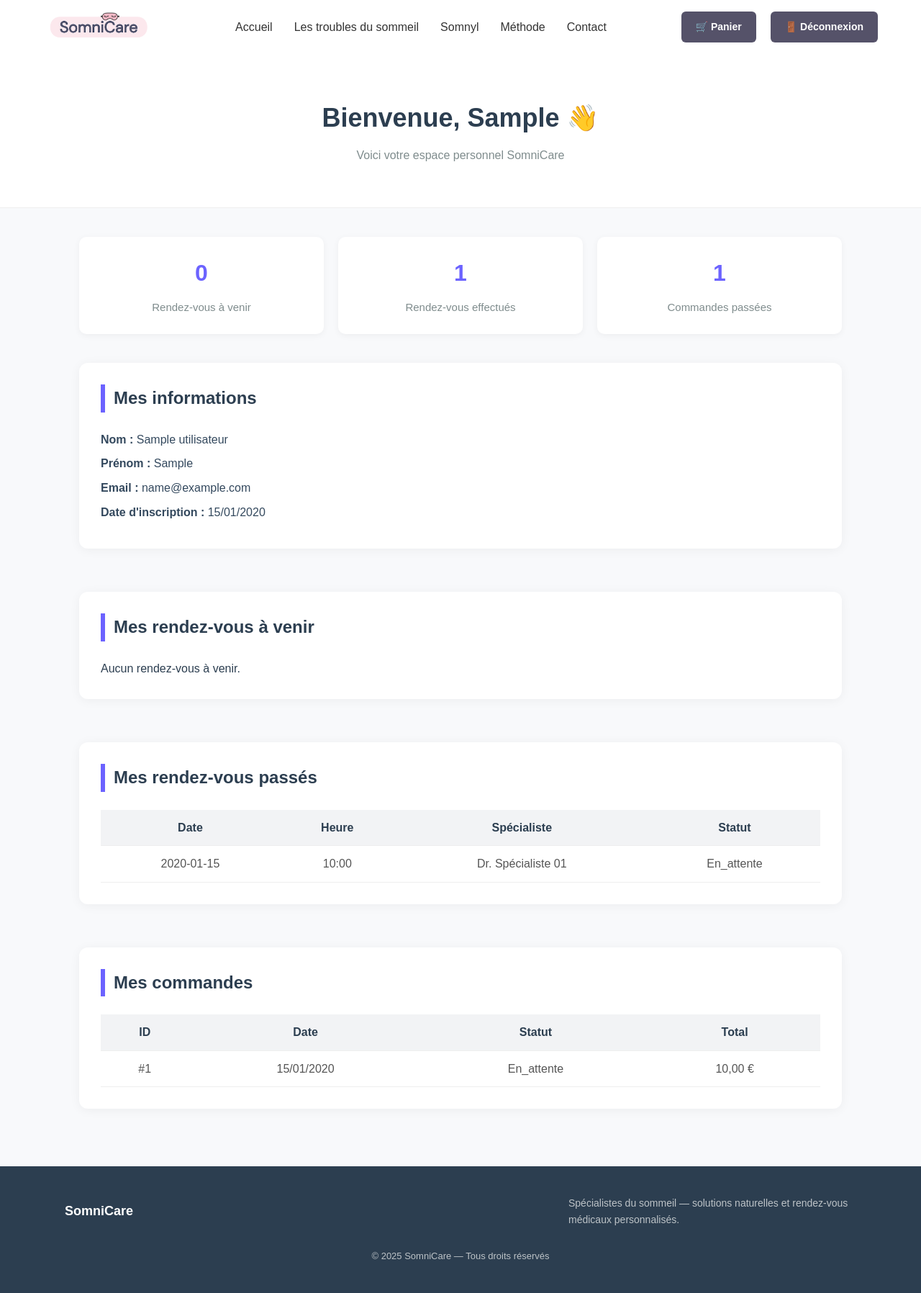
After one commit to samy954/SOMNICARE, a PHP site: page /espace.php in a window 1280 px wide. The commit adds this page. Shown: the whole page at 72% size. Run offline with PHP 8.4, Linux system fonts and the light colour scheme; the visitor is signed in with stand-in values (Sample User, id 1); tables that the repository leaves empty hold one stand-in row (values such as "Sample post").

Commit message:
Ajout de l'espace utilisateur

```diff
--- a/Projet_Somnicaire/Site/connexion.php
+++ b/Projet_Somnicaire/Site/connexion.php
@@ -4,7 +4,7 @@ session_start();
 // === Connexion à la base de données ===
 $servername = "localhost";
 $username = "root";
-$password = "root"; // ou "" selon ta config MAMP
+$password = "root";
 $dbname = "somnicare";
 
 $conn = new mysqli($servername, $username, $password, $dbname);
--- a/Projet_Somnicaire/Site/contact.php
+++ b/Projet_Somnicaire/Site/contact.php
@@ -1,5 +1,5 @@
 <?php
-session_start(); // ✅ permet d'afficher le prénom dans la navbar
+session_start();
 
 error_reporting(E_ALL);
 ini_set('display_errors', 1);
@@ -7,7 +7,7 @@ ini_set('display_errors', 1);
 // === Connexion à la base de données ===
 $servername = "localhost";
 $username = "root";
-$password = "root"; // ou "" selon ton MAMP
+$password = "root";
 $dbname = "somnicare";
 
 $conn = new mysqli($servername, $username, $password, $dbname);
@@ -90,7 +90,6 @@ $conn->close();
                     <span class="language-text">FR</span>
                 </div>
 
-                <!-- ✅ Bouton dynamique -->
                 <?php if (isset($_SESSION["prenom"])): ?>
                     <a href="espace.php" class="btn-identifier">
                         Mon espace (<?php echo htmlspecialchars($_SESSION["prenom"]); ?>)
--- /dev/null
+++ b/Projet_Somnicaire/Site/css/espace.css
@@ -0,0 +1,194 @@
+/* --- Styles généraux pour la page espace --- */
+body {
+  background-color: #f8f9fb;
+  color: #2c3e50;
+  font-family: "Segoe UI", Arial, sans-serif;
+  line-height: 1.6;
+}
+
+/* Section titre */
+.page-header {
+  background-color: #fff;
+  text-align: center;
+  padding: 60px 20px;
+  border-bottom: 1px solid #eee;
+}
+
+.page-header h1 {
+  font-size: 36px;
+  color: #2c3e50;
+  margin-bottom: 10px;
+}
+
+.page-header p {
+  color: #7f8c8d;
+  font-size: 16px;
+}
+
+/* Conteneur principal */
+.dashboard {
+  max-width: 1100px;
+  margin: 40px auto;
+  padding: 0 20px;
+}
+
+/* Statistiques en haut */
+.stats {
+  display: flex;
+  flex-wrap: wrap;
+  justify-content: space-between;
+  gap: 20px;
+  margin-bottom: 40px;
+}
+
+.stat-box {
+  flex: 1;
+  background-color: #fff;
+  border-radius: 10px;
+  text-align: center;
+  padding: 25px 15px;
+  box-shadow: 0 2px 10px rgba(0, 0, 0, 0.05);
+  transition: transform 0.3s;
+}
+
+.stat-box:hover {
+  transform: translateY(-5px);
+}
+
+.stat-box h3 {
+  font-size: 32px;
+  color: #6c63ff;
+  margin-bottom: 10px;
+}
+
+.stat-box p {
+  color: #7f8c8d;
+  font-size: 15px;
+}
+
+/* Sections */
+.section {
+  margin-bottom: 60px;
+  background-color: #fff;
+  padding: 30px;
+  border-radius: 12px;
+  box-shadow: 0 2px 15px rgba(0, 0, 0, 0.05);
+}
+
+.section h2 {
+  font-size: 24px;
+  margin-bottom: 25px;
+  color: #2c3e50;
+  border-left: 6px solid #6c63ff;
+  padding-left: 12px;
+}
+
+/* Info utilisateur */
+.info-box p {
+  font-size: 16px;
+  margin: 8px 0;
+  color: #34495e;
+}
+
+/* Tableaux */
+table {
+  width: 100%;
+  border-collapse: collapse;
+  margin-top: 15px;
+}
+
+th, td {
+  padding: 12px 10px;
+  text-align: center;
+  border-bottom: 1px solid #eee;
+}
+
+th {
+  background-color: #f2f3f5;
+  color: #2c3e50;
+  font-weight: 600;
+}
+
+td {
+  color: #555;
+}
+
+tr:hover {
+  background-color: #f8f9ff;
+}
+
+/* Boutons d’action dans les tableaux */
+.btn-table {
+  display: inline-block;
+  padding: 6px 14px;
+  border-radius: 6px;
+  text-decoration: none;
+  color: white;
+  font-weight: 600;
+  background-color: #6c63ff;
+  transition: background-color 0.3s;
+}
+
+.btn-table:hover {
+  background-color: #584be8;
+}
+
+.btn-table.danger {
+  background-color: #e74c3c;
+}
+
+.btn-table.danger:hover {
+  background-color: #c0392b;
+}
+
+/* Responsive */
+@media (max-width: 768px) {
+  .stats {
+    flex-direction: column;
+  }
+
+  table, th, td {
+    font-size: 14px;
+  }
+
+  .section {
+    padding: 20px;
+  }
+
+  .stat-box {
+    padding: 20px 10px;
+  }
+}
+
+/* Pied de page cohérent */
+footer {
+  background-color: #2c3e50;
+  color: white;
+  padding: 40px 0;
+  margin-top: 80px;
+}
+
+.footer-content {
+  display: flex;
+  justify-content: space-between;
+  align-items: center;
+  max-width: 1100px;
+  margin: 0 auto;
+}
+
+.footer-logo {
+  font-weight: bold;
+  font-size: 18px;
+}
+
+.footer-description {
+  color: #bdc3c7;
+  font-size: 14px;
+}
+
+.footer-copyright {
+  text-align: center;
+  margin-top: 30px;
+  color: #bdc3c7;
+  font-size: 13px;
+}
--- /dev/null
+++ b/Projet_Somnicaire/Site/espace.php
@@ -0,0 +1,238 @@
+<?php
+
+session_start();
+
+
+// --- Connexion BDD ---
+$servername = "localhost";
+$username = "root";
+$password = "root";
+$dbname = "somnicare";
+
+$conn = new mysqli($servername, $username, $password, $dbname);
+if ($conn->connect_error) {
+    die("Erreur de connexion : " . $conn->connect_error);
+}
+
+// --- Sécurité : accès réservé aux utilisateurs connectés ---
+if (!isset($_SESSION["id_utilisateur"])) {
+    header("Location: connexion.php");
+    exit();
+}
+
+$id_utilisateur = $_SESSION["id_utilisateur"];
+
+// --- Récupération infos utilisateur ---
+$sql_user = "SELECT nom, prenom, email, DATE_FORMAT(date_creation, '%d/%m/%Y') AS date_creation FROM utilisateurs WHERE id_utilisateur = ?";
+$stmt_user = $conn->prepare($sql_user);
+$stmt_user->bind_param("i", $id_utilisateur);
+$stmt_user->execute();
+$result_user = $stmt_user->get_result();
+$user = $result_user->fetch_assoc();
+
+// --- Récupération des rendez-vous ---
+$sql_rdv_avenir = "
+SELECT id_rdv, date_rdv, heure_rdv, statut
+FROM rendez_vous
+WHERE id_client = ? AND date_rdv >= CURDATE()
+ORDER BY date_rdv ASC";
+$stmt_avenir = $conn->prepare($sql_rdv_avenir);
+$stmt_avenir->bind_param("i", $id_utilisateur);
+$stmt_avenir->execute();
+$rdv_avenir = $stmt_avenir->get_result();
+
+$sql_rdv_passe = "
+SELECT id_rdv, date_rdv, heure_rdv, statut
+FROM rendez_vous
+WHERE id_client = ? AND date_rdv < CURDATE()
+ORDER BY date_rdv DESC";
+$stmt_passe = $conn->prepare($sql_rdv_passe);
+$stmt_passe->bind_param("i", $id_utilisateur);
+$stmt_passe->execute();
+$rdv_passe = $stmt_passe->get_result();
+
+// --- Récupération des commandes ---
+$sql_cmd = "
+SELECT id_commande, DATE_FORMAT(date_commande, '%d/%m/%Y') AS date_commande, statut, total
+FROM commandes
+WHERE id_client = ?
+ORDER BY date_commande DESC";
+$stmt_cmd = $conn->prepare($sql_cmd);
+$stmt_cmd->bind_param("i", $id_utilisateur);
+$stmt_cmd->execute();
+$commandes = $stmt_cmd->get_result();
+
+// --- Statistiques ---
+$nb_rdv_total = $conn->query("SELECT COUNT(*) AS total FROM rendez_vous WHERE id_client = $id_utilisateur")->fetch_assoc()["total"];
+$nb_rdv_avenir = $conn->query("SELECT COUNT(*) AS total FROM rendez_vous WHERE id_client = $id_utilisateur AND date_rdv >= CURDATE()")->fetch_assoc()["total"];
+$nb_rdv_passe = $conn->query("SELECT COUNT(*) AS total FROM rendez_vous WHERE id_client = $id_utilisateur AND date_rdv < CURDATE()")->fetch_assoc()["total"];
+$nb_cmd = $conn->query("SELECT COUNT(*) AS total FROM commandes WHERE id_client = $id_utilisateur")->fetch_assoc()["total"];
+?>
+
+<!DOCTYPE html>
+<html lang="fr">
+<head>
+    <meta charset="UTF-8">
+    <meta name="viewport" content="width=device-width, initial-scale=1.0">
+    <title>Mon espace - SomniCare</title>
+    <link rel="stylesheet" href="css/base.css">
+    <link rel="stylesheet" href="css/espace.css">
+    <link rel="stylesheet" href="https://cdnjs.cloudflare.com/ajax/libs/font-awesome/6.0.0/css/all.min.css">
+</head>
+<body>
+    <!-- HEADER -->
+    <header>
+        <div class="container">
+            <div class="header-content">
+                <div class="logo">
+                    <div class="logo-image">
+                        <img src="images/logo.png" alt="SomniCare">
+                    </div>
+                </div>
+
+                <nav class="main-nav">
+                    <ul class="nav-links">
+                        <li><a href="index.php">Accueil</a></li>
+                        <li><a href="troubles-sommeil.php">Les troubles du sommeil</a></li>
+                        <li><a href="somnyl.php">Somnyl</a></li>
+                        <li><a href="methode.php">Méthode</a></li>
+                        <li><a href="contact.php">Contact</a></li>
+                    </ul>
+                </nav>
+
+                <div class="header-right">
+                    <a href="panier.php" class="btn-identifier">🛒 Panier</a>
+                    <a href="logout.php" class="btn-identifier">🚪 Déconnexion</a>
+                </div>
+            </div>
+        </div>
+    </header>
+
+    <!-- CONTENU PRINCIPAL -->
+    <section class="page-header">
+        <div class="container">
+            <h1>Bienvenue, <?php echo htmlspecialchars($user["prenom"]); ?> 👋</h1>
+            <p>Voici votre espace personnel SomniCare</p>
+        </div>
+    </section>
+
+    <section class="dashboard container">
+        <div class="stats">
+            <div class="stat-box">
+                <h3><?php echo $nb_rdv_avenir; ?></h3>
+                <p>Rendez-vous à venir</p>
+            </div>
+            <div class="stat-box">
+                <h3><?php echo $nb_rdv_passe; ?></h3>
+                <p>Rendez-vous effectués</p>
+            </div>
+            <div class="stat-box">
+                <h3><?php echo $nb_cmd; ?></h3>
+                <p>Commandes passées</p>
+            </div>
+        </div>
+
+        <div class="section">
+            <h2>Mes informations</h2>
+            <div class="info-box">
+                <p><strong>Nom :</strong> <?php echo htmlspecialchars($user["nom"]); ?></p>
+                <p><strong>Prénom :</strong> <?php echo htmlspecialchars($user["prenom"]); ?></p>
+                <p><strong>Email :</strong> <?php echo htmlspecialchars($user["email"]); ?></p>
+                <p><strong>Date d'inscription :</strong> <?php echo $user["date_creation"]; ?></p>
+            </div>
+        </div>
+
+        <div class="section">
+            <h2>Mes rendez-vous à venir</h2>
+            <?php if ($rdv_avenir->num_rows > 0): ?>
+                <table>
+                    <tr>
+                        <th>Date</th>
+                        <th>Heure</th>
+                        <th>Spécialiste</th>
+                        <th>Statut</th>
+                        <th>Actions</th>
+                    </tr>
+                    <?php while ($row = $rdv_avenir->fetch_assoc()): ?>
+                        <tr>
+                            <td><?php echo $row["date_rdv"]; ?></td>
+                            <td><?php echo substr($row["heure_rdv"], 0, 5); ?></td>
+                            <td>Dr. Spécialiste 01</td>
+                            <td><?php echo ucfirst($row["statut"]); ?></td>
+                            <td>
+                                <a href="modifier_rdv.php?id=<?php echo $row["id_rdv"]; ?>" class="btn-table">Modifier</a>
+                                <a href="supprimer_rdv.php?id=<?php echo $row["id_rdv"]; ?>" class="btn-table danger">Supprimer</a>
+                            </td>
+                        </tr>
+                    <?php endwhile; ?>
+                </table>
+            <?php else: ?>
+                <p>Aucun rendez-vous à venir.</p>
+            <?php endif; ?>
+        </div>
+
+        <div class="section">
+            <h2>Mes rendez-vous passés</h2>
+            <?php if ($rdv_passe->num_rows > 0): ?>
+                <table>
+                    <tr>
+                        <th>Date</th>
+                        <th>Heure</th>
+                        <th>Spécialiste</th>
+                        <th>Statut</th>
+                    </tr>
+                    <?php while ($row = $rdv_passe->fetch_assoc()): ?>
+                        <tr>
+                            <td><?php echo $row["date_rdv"]; ?></td>
+                            <td><?php echo substr($row["heure_rdv"], 0, 5); ?></td>
+                            <td>Dr. Spécialiste 01</td>
+                            <td><?php echo ucfirst($row["statut"]); ?></td>
+                        </tr>
+                    <?php endwhile; ?>
+                </table>
+            <?php else: ?>
+                <p>Aucun rendez-vous passé.</p>
+            <?php endif; ?>
+        </div>
+
+        <div class="section">
+            <h2>Mes commandes</h2>
+            <?php if ($commandes->num_rows > 0): ?>
+                <table>
+                    <tr>
+                        <th>ID</th>
+                        <th>Date</th>
+                        <th>Statut</th>
+                        <th>Total</th>
+                    </tr>
+                    <?php while ($cmd = $commandes->fetch_assoc()): ?>
+                        <tr>
+                            <td>#<?php echo $cmd["id_commande"]; ?></td>
+                            <td><?php echo $cmd["date_commande"]; ?></td>
+                            <td><?php echo ucfirst($cmd["statut"]); ?></td>
+                            <td><?php echo number_format($cmd["total"], 2, ',', ' '); ?> €</td>
+                        </tr>
+                    <?php endwhile; ?>
+                </table>
+            <?php else: ?>
+                <p>Aucune commande enregistrée.</p>
+            <?php endif; ?>
+        </div>
+    </section>
+
+    <!-- FOOTER -->
+    <footer>
+        <div class="container">
+            <div class="footer-content">
+                <div class="footer-logo">SomniCare</div>
+                <div class="footer-description">
+                    Spécialistes du sommeil — solutions naturelles et rendez-vous médicaux personnalisés.
+                </div>
+            </div>
+            <div class="footer-copyright">
+                © 2025 SomniCare — Tous droits réservés
+            </div>
+        </div>
+    </footer>
+</body>
+</html>
--- a/Projet_Somnicaire/Site/inscription.php
+++ b/Projet_Somnicaire/Site/inscription.php
@@ -2,7 +2,7 @@
 // === Connexion à la base de données ===
 $servername = "localhost";
 $username = "root";
-$password = "root"; // ou "" selon ton MAMP
+$password = "root";
 $dbname = "somnicare";
 
 $conn = new mysqli($servername, $username, $password, $dbname);
--- a/Projet_Somnicaire/Site/methode.php
+++ b/Projet_Somnicaire/Site/methode.php
@@ -1,5 +1,5 @@
 <?php
-session_start(); // ✅ Nécessaire pour afficher le prénom si connecté
+session_start();
 ?>
 <!DOCTYPE html>
 <html lang="fr">
@@ -42,7 +42,6 @@ session_start(); // ✅ Nécessaire pour afficher le prénom si connecté
                         <span class="language-text">FR</span>
                     </div>
 
-                    <!-- ✅ Bouton dynamique -->
                     <?php if (isset($_SESSION["prenom"])): ?>
                         <a href="espace.php" class="btn-identifier">
                             Mon espace (<?php echo htmlspecialchars($_SESSION["prenom"]); ?>)
--- a/Projet_Somnicaire/Site/panier.php
+++ b/Projet_Somnicaire/Site/panier.php
@@ -1,5 +1,5 @@
 <?php
-session_start(); // ✅ permet d'afficher le prénom connecté dans la navbar
+session_start();
 ?>
 <!DOCTYPE html>
 <html lang="fr">
--- a/Projet_Somnicaire/Site/troubles-sommeil.php
+++ b/Projet_Somnicaire/Site/troubles-sommeil.php
@@ -1,5 +1,5 @@
 <?php
-session_start(); // ✅ Nécessaire pour la navbar dynamique
+session_start();
 ?>
 <!DOCTYPE html>
 <html lang="fr">
```
Also changed, not shown: Projet_Somnicaire/Site/logout.php (added, +13 -0 lines), Projet_Somnicaire/Site/modifier_rdv.php (added, +164 -0 lines), Projet_Somnicaire/Site/supprimer_rdv.php (added, +55 -0 lines).
